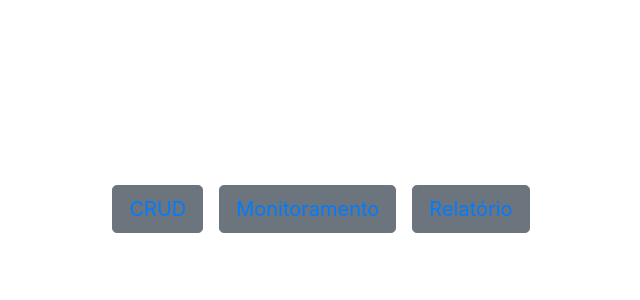
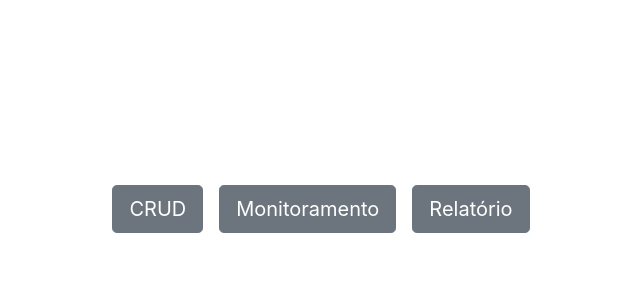
Before and after one commit to lucas-pvg/LabEngSoft-Grupo10, a Django app: page /main in a window 1280 px wide. Shown: the part 223-523 px from the top of the page, without its empty margins (319-959 px from the left). Run offline with Django 4.2, Linux system fonts and the light colour scheme; some libraries are stand-ins or nearby versions.

Commit message:
💄 Updated views style

```diff
--- a/static/css/login.css
+++ b/static/css/login.css
@@ -17,3 +17,8 @@
 .login-card {
     margin: 2rem;
 }
+
+.link-button {
+    color: #fff !important;
+    text-decoration: none !important;
+}
--- a/static/css/main.css
+++ b/static/css/main.css
@@ -14,3 +14,8 @@
     grid-template-columns: auto auto auto;
     grid-column-gap: 1rem;
 }
+
+.link-button {
+    color: #fff !important;
+    text-decoration: none !important;
+}
```
